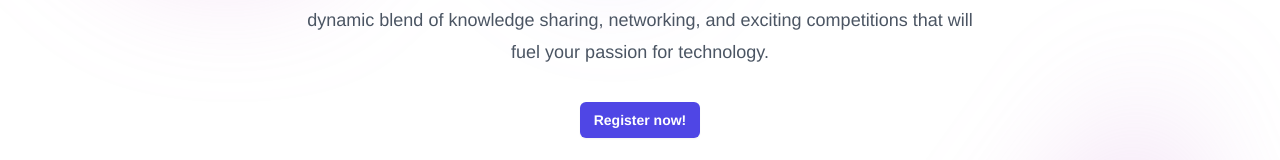
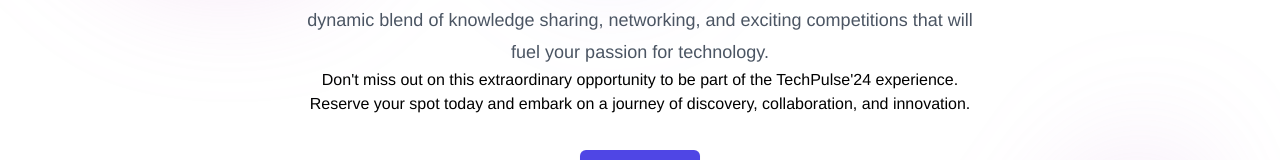
Before and after one commit to SaiShankar93/tech-pulse, a React (Vite) app: page / in a window 1280 px wide. Shown: the part 392-552 px from the top of the page. Built offline with nearby package versions, Linux system fonts and the light colour scheme.

Commit message:
Update Navbar.jsx

```diff
--- a/src/components/Navbar.jsx
+++ b/src/components/Navbar.jsx
@@ -105,6 +105,8 @@
             <p className="mt-6 text-lg leading-8 text-gray-600">
               Join us for an exhilarating journey into the realm of technology at TechPulse'24, where innovation meets inspiration. Organized by CodeHub, this event promises a dynamic blend of knowledge sharing, networking, and exciting competitions that will fuel your passion for technology.
             </p>
+            <p>Don't miss out on this extraordinary opportunity to be part of the TechPulse'24 experience. Reserve your spot today and embark on a journey of discovery, collaboration, and innovation.
+            </p>
             <div className="mt-10">
               <a
                 href="#"
```
